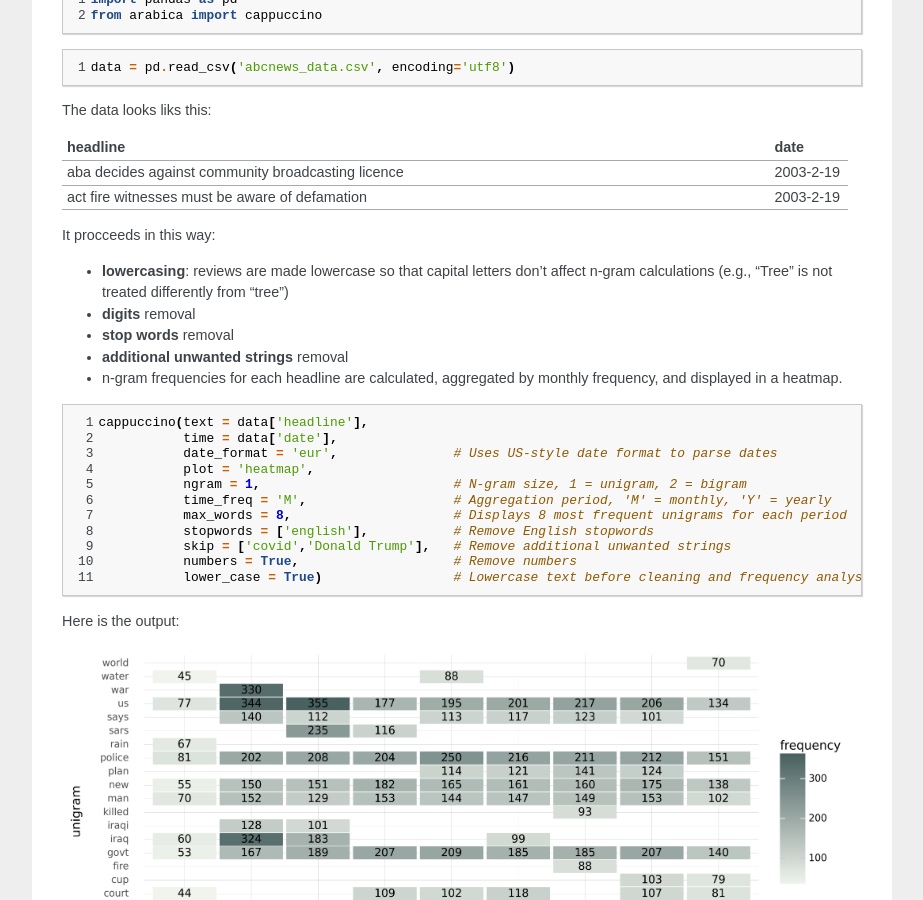
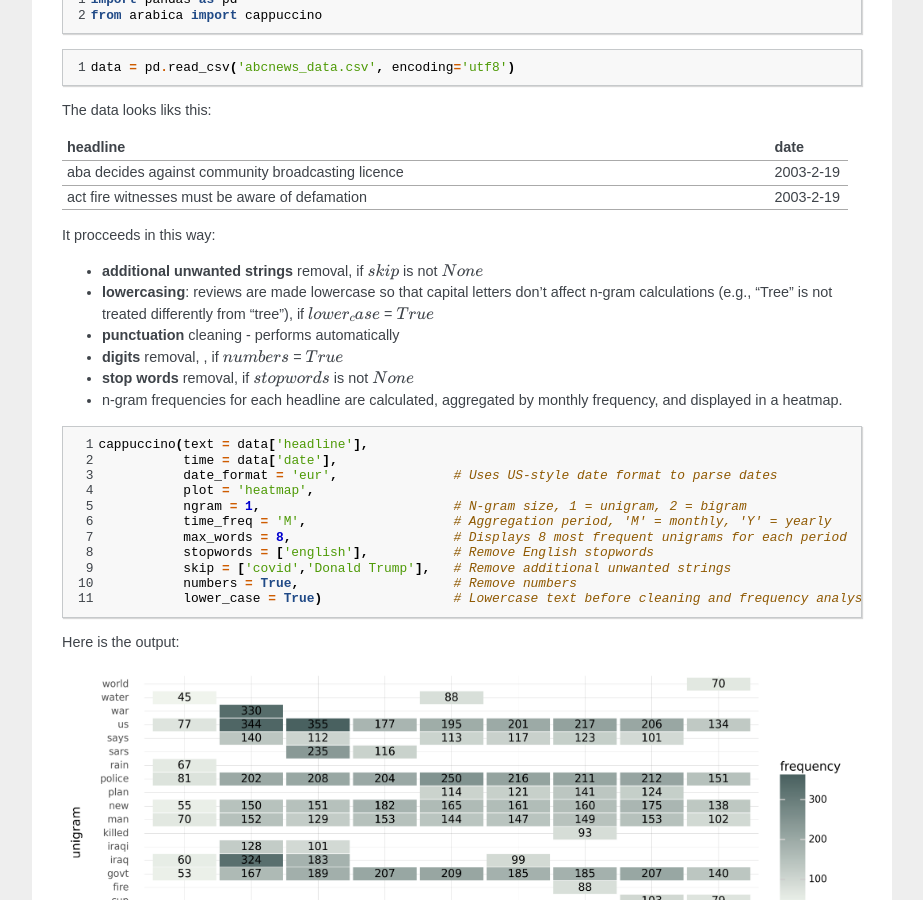
Before and after one commit to PetrKorab/Arabica, a Sphinx documentation site: the page built from docs/source/Heatmap.rst, in a window 1280 px wide and 900 px high, scrolled down 382 px. Shown: the whole window, without its empty margins (198-1121 px from the left). Built offline with Sphinx 7.4.7, drawn with Linux system fonts in a browser that asks for light colours; pages that are not in the unit, such as notebooks, are missing from menus.

Commit message:
Update Heatmap.rst

```diff
--- a/docs/source/Heatmap.rst
+++ b/docs/source/Heatmap.rst
@@ -43,13 +43,15 @@ The data looks liks this:
 
 It procceeds in this way:
 
-* **lowercasing**: reviews are made lowercase so that capital letters don't affect n-gram calculations (e.g., "Tree" is not treated differently from "tree")
+* **additional unwanted strings** removal, if :math:`skip` is not :math:`None`
 
-* **digits** removal
+* **lowercasing**: reviews are made lowercase so that capital letters don't affect n-gram calculations (e.g., "Tree" is not treated differently from "tree"), if :math:`lower_case` = :math:`True`
 
-* **stop words** removal
+* **punctuation** cleaning - performs automatically
 
-* **additional unwanted strings** removal
+* **digits** removal, , if :math:`numbers` = :math:`True`
+
+* **stop words** removal, if :math:`stopwords` is not :math:`None`
 
 * n-gram frequencies for each headline are calculated, aggregated by monthly frequency, and displayed in a heatmap.
 
```
